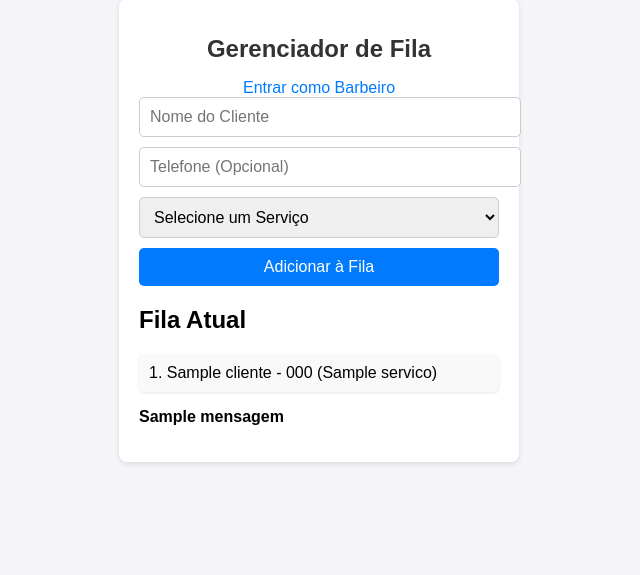
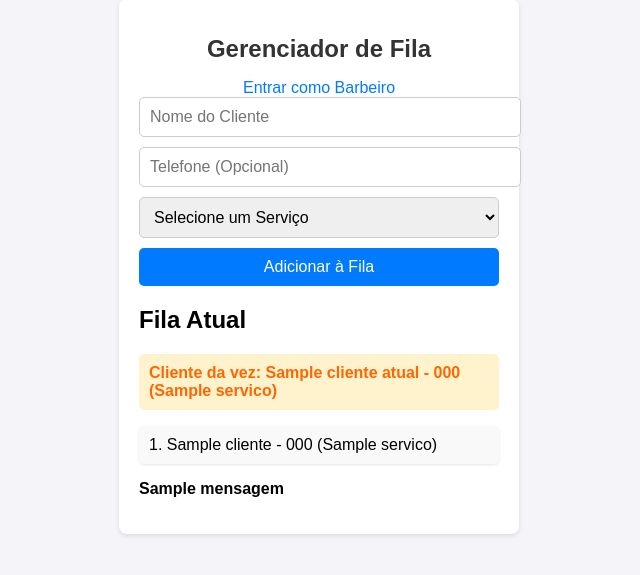
Before and after one commit to brennolvs/fila_barbearia, a Flask app: template templates/index.html in a window 1280 px wide. Shown: the part 21-596 px from the top of the page, without its empty margins (321-961 px from the left). Run offline with Flask 3, Linux system fonts and the light colour scheme; the template is opened without the code that fills it: most values are stand-ins (such as "Sample title", 1, 10 or a date in 2020).

Commit message:
Concluindo finalmente a alteração

```diff
--- a/app.py
+++ b/app.py
@@ -6,13 +6,14 @@ app.secret_key = 'secret_key_for_session_management'
 
 # Lista para armazenar os clientes na fila
 fila = []
+cliente_atual = None  # Variável global para armazenar o cliente em destaque
 
 # Rota principal para exibir a fila
 @app.route('/')
 def index():
+    global cliente_atual  # Acessando a variável global
     is_barber = session.get('is_barber', False)
-    cliente_atual = session.get('cliente_atual', None)  # Recupera o cliente atual da sessão
-    return render_template('index.html', fila=fila, is_barber=is_barber, cliente_atual=cliente_atual)
+    return render_template('index.html', fila=fila, cliente_atual=cliente_atual, is_barber=is_barber)
 
 # Rota para adicionar cliente à fila
 @app.route('/adicionar', methods=['POST'])
@@ -31,21 +32,21 @@ def adicionar_cliente():
 # Rota para chamar o próximo cliente (somente barbeiro)
 @app.route('/chamar', methods=['POST'])
 def chamar_cliente():
+    global cliente_atual  # Acessando a variável global
     # Verifique se há clientes na fila
     if fila:
         cliente_atual = fila.pop(0)  # Pega o primeiro cliente da fila
-        session['cliente_atual'] = cliente_atual['nome']  # Armazena o nome do cliente atual na sessão
         mensagem = f"Cliente {cliente_atual['nome']} chamado!"
     else:
         cliente_atual = None  # Caso não haja clientes, defina como None
-        session['cliente_atual'] = None  # Garante que o cliente atual seja removido
         mensagem = "Não há clientes na fila."
 
+    # Passando cliente_atual para o template, mesmo que seja None
     return render_template('index.html', fila=fila, cliente_atual=cliente_atual, mensagem=mensagem, is_barber=True)
+
 
 @app.route('/login', methods=['GET', 'POST'])
 def login():
-    print("Acesso a página de login")
     if request.method == 'POST':
         senha = request.form.get('senha')
         if senha == 'barbeiro123':  # Senha fixa para o barbeiro
@@ -61,7 +62,6 @@ def login():
 @app.route('/logout')
 def logout():
     session.pop('is_barber', None)
-    session.pop('cliente_atual', None)  # Remove o cliente atual da sessão ao fazer logout
     return redirect(url_for('index'))
 
 if __name__ == '__main__':
--- a/templates/index.html
+++ b/templates/index.html
@@ -121,7 +121,9 @@
             background-color: #fff3cd;
             word-wrap: break-word;
             word-break: break-word;
-            max-width: 100%;
+            padding: 10px;
+            border-radius: 5px;
+            margin-bottom: 15px;
         }
 
 
@@ -199,13 +201,21 @@
         </form>
 
         <h2>Fila Atual</h2>
+
+        {% if cliente_atual %}
+            <div class="cliente-atual">
+                Cliente da vez: {{ cliente_atual['nome'] }} - {{ cliente_atual['telefone'] }} ({{ cliente_atual['servico'] }})
+            </div>
+        {% endif %}
+
         <ul>
             {% for cliente in fila %}
-            <li class="{% if cliente_atual and cliente['nome'] == cliente_atual %}cliente-atual{% endif %}">
-                {{ loop.index }}. {{ cliente['nome'] }} - {{ cliente['telefone'] }} ({{ cliente['servico'] }})
-            </li>
+                <li class="{% if cliente_atual and cliente['nome'] == cliente_atual['nome'] %}cliente-atual{% endif %}">
+                    {{ loop.index }}. {{ cliente['nome'] }} - {{ cliente['telefone'] }} ({{ cliente['servico'] }})
+                </li>
             {% endfor %}
         </ul>
+
 
         {% if mensagem %}
         <p><strong>{{ mensagem }}</strong></p>
```
